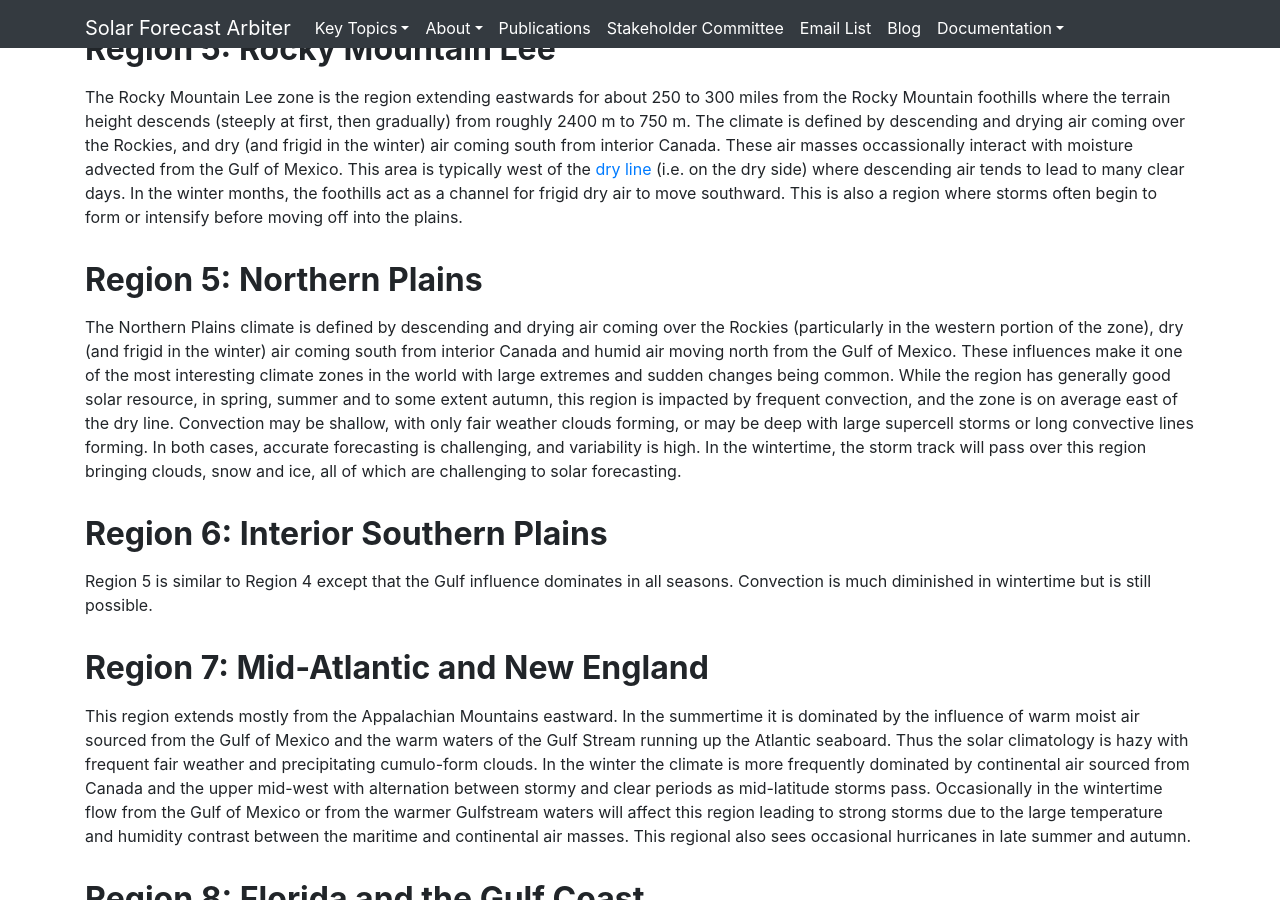
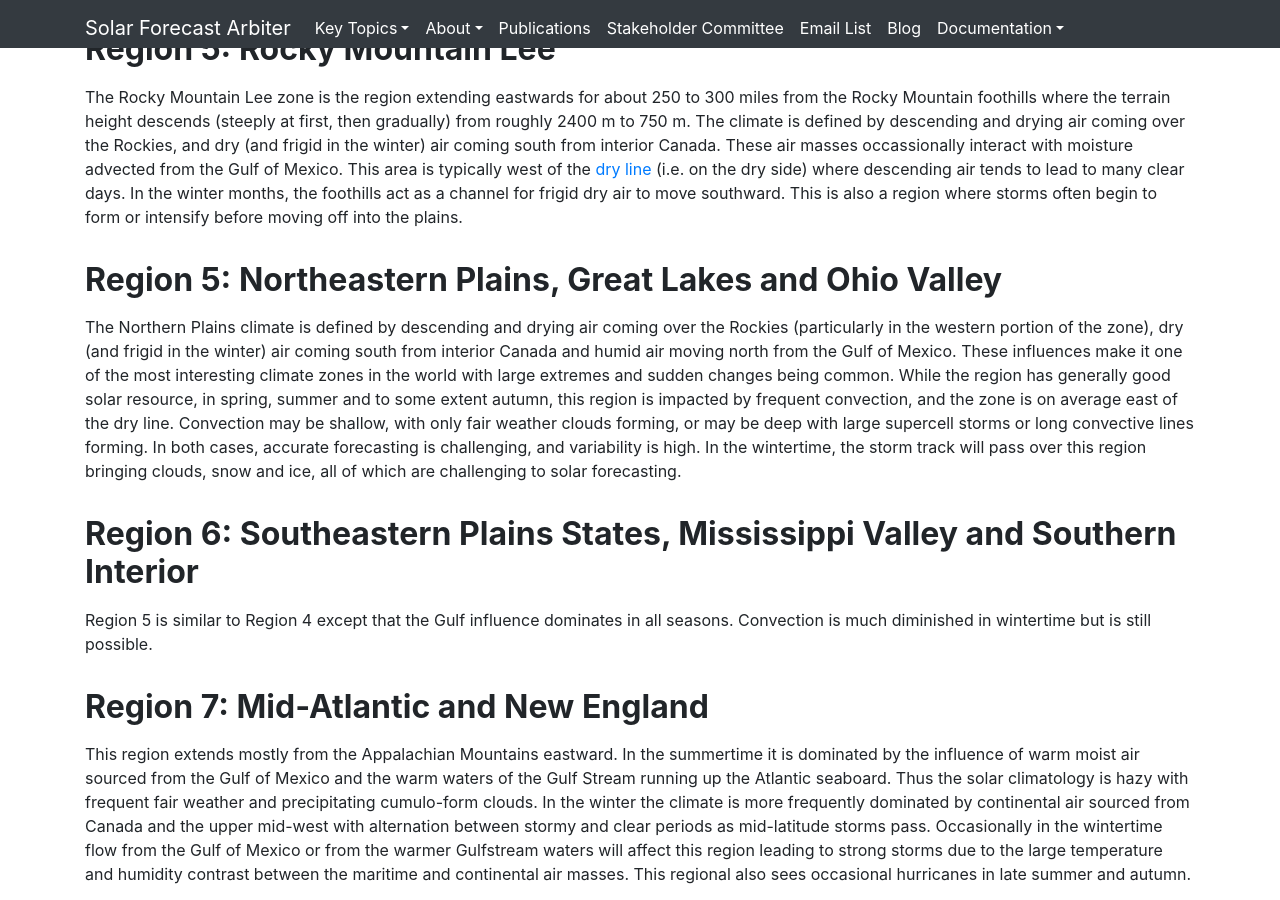
Before and after one commit to SolarArbiter/SolarArbiter.github.io, a Jekyll site: the page built from climatezones.md, in a window 1280 px wide and 900 px high, scrolled down 1217 px. Built offline with Jekyll 4.4.1, drawn with Linux system fonts in a browser that asks for light colours; a script that is not in the unit is left out; comment, search, counter and statistics services are not loaded; our own code applies the rules of GitHub Pages for plain Markdown files.

Commit message:
Update climatezones.md

```diff
--- a/climatezones.md
+++ b/climatezones.md
@@ -27,11 +27,11 @@ The California Coastal Range mountains block much of the marine influence into t
 
 The Rocky Mountain Lee zone is the region extending eastwards for about 250 to 300 miles from the Rocky Mountain foothills where the terrain height descends (steeply at first, then gradually) from roughly 2400 m to 750 m.  The climate is defined by descending and drying air coming over the Rockies, and dry (and frigid in the winter) air coming south from interior Canada.  These air masses occassionally interact with moisture advected from the Gulf of Mexico.  This area is typically west of the [dry line](https://en.wikipedia.org/wiki/Dry_line) (i.e. on the dry side) where descending air tends to lead to many clear days.  In the winter months, the foothills act as a channel for frigid dry air to move southward. This is also a region where storms often begin to form or intensify before moving off into the plains.
 
-## Region 5: Northern Plains
+## Region 5: Northeastern Plains, Great Lakes and Ohio Valley
 
 The Northern Plains climate is defined by descending and drying air coming over the Rockies (particularly in the western portion of the zone), dry (and frigid in the winter) air coming south from interior Canada and humid air moving north from the Gulf of Mexico.  These influences make it one of the most interesting climate zones in the world with large extremes and sudden changes being common.  While the region has generally good solar resource, in spring, summer and to some extent autumn, this region is impacted by frequent convection, and the zone is on average east of the dry line.  Convection may be shallow, with only fair weather clouds forming, or may be deep with large supercell storms or long convective lines forming.  In both cases, accurate forecasting is challenging, and variability is high.  In the wintertime, the storm track will pass over this region bringing clouds, snow and ice, all of which are challenging to solar forecasting.
 
-## Region 6: Interior Southern Plains
+## Region 6: Southeastern Plains States, Mississippi Valley and Southern Interior
 
 Region 5 is similar to Region 4 except that the Gulf influence dominates in all seasons.  Convection is much diminished in wintertime but is still possible.
 
```
